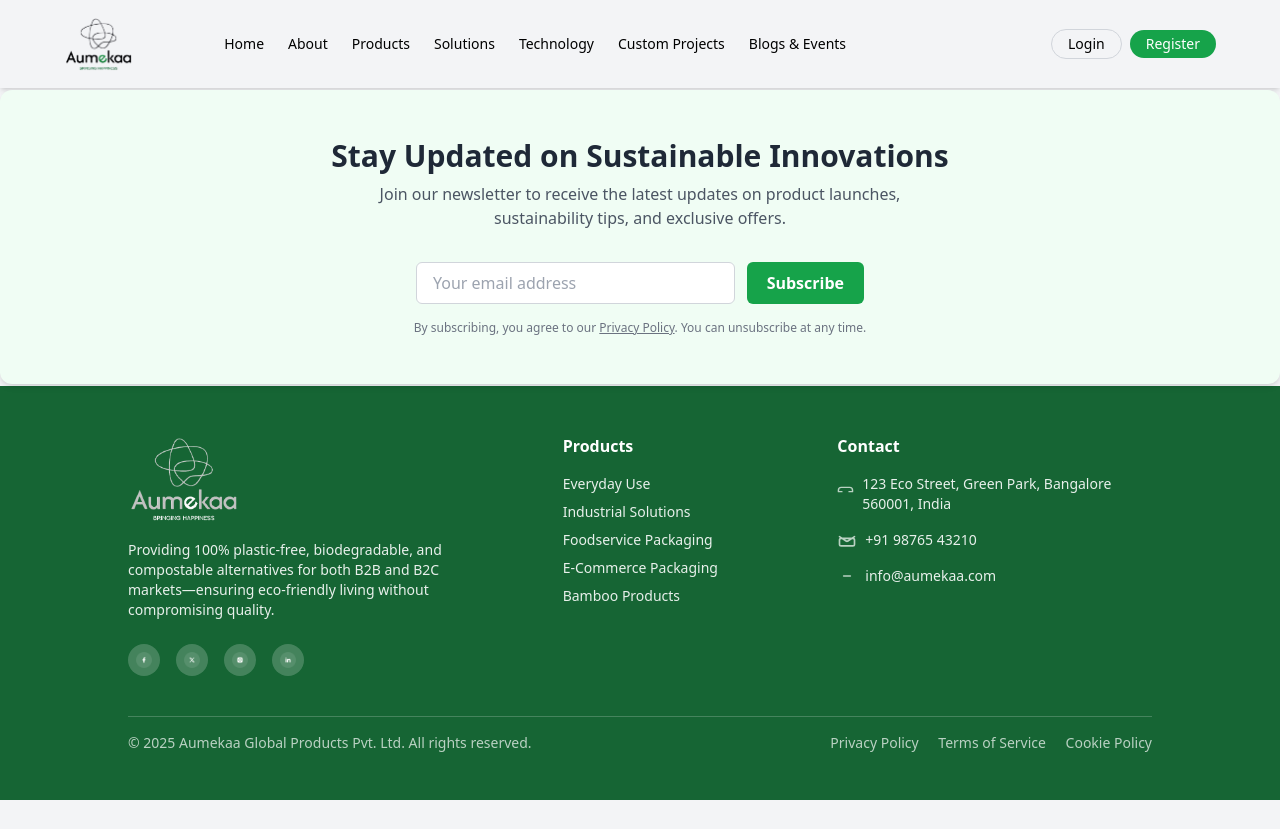
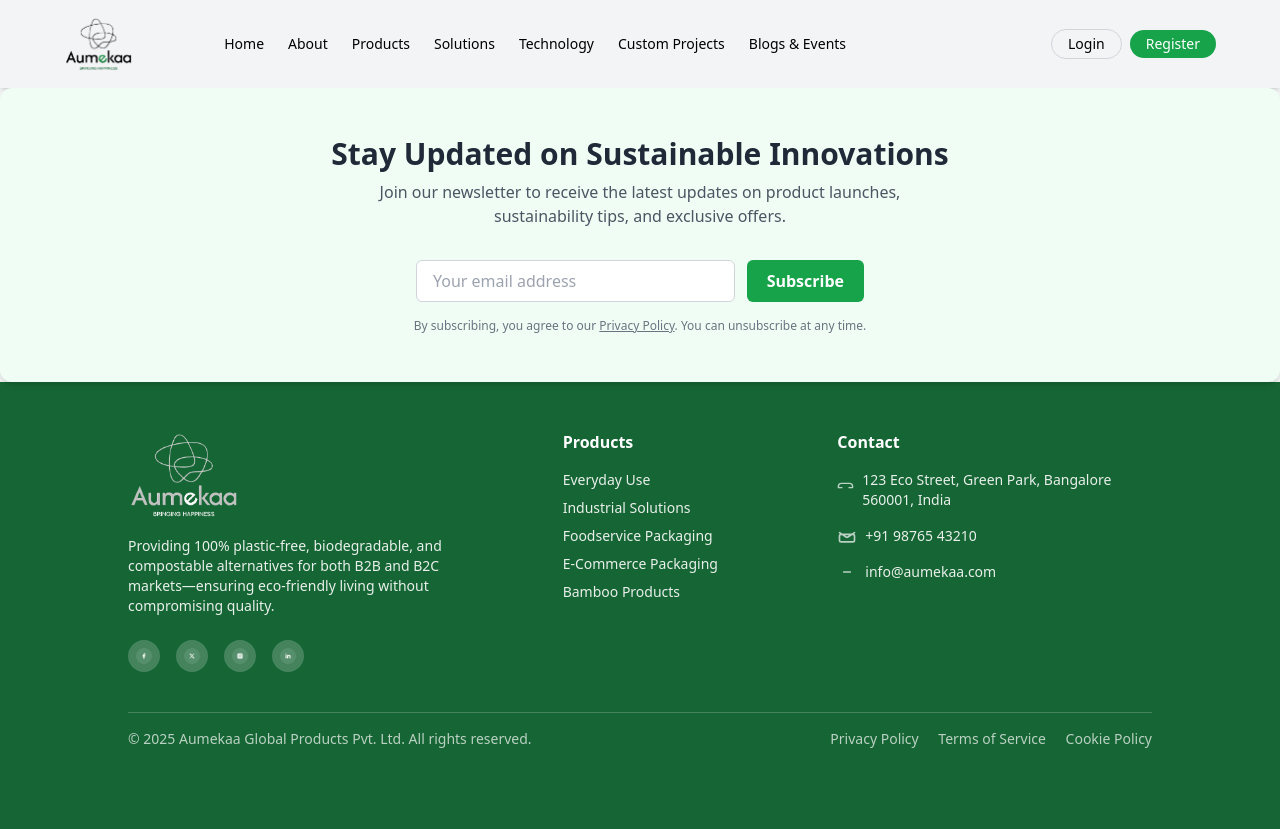
Before and after one commit to aman7398/new-demo, a plain HTML site: page footer.html in a window 1280 px wide. Before the commit the page ends 800 px from the top, so only its background shows below. Drawn offline with nearby package versions, Linux system fonts and the light colour scheme.

Commit message:
Update footer.html

```diff
--- a/footer.html
+++ b/footer.html
@@ -6,11 +6,10 @@
   <title>Footer</title>
   <script src="https://cdn.tailwindcss.com"></script>
 <style>
-  html, body {
-    height: 100%;
+ html, body {
     margin: 0;
     padding: 0;
-    overflow: hidden; /* Prevent scrolling */
+    height: 100%;
   }
 
   body {
@@ -18,13 +17,8 @@
     flex-direction: column;
   }
 
-  section, footer {
-    flex-shrink: 0;
-  }
-
   main {
-    flex-grow: 1;
-    overflow: auto;
+    flex: 1;
   }
 </style>
 
@@ -36,7 +30,7 @@
   <div id="navbar-container"></div>
 
   <!-- Newsletter Section -->
-  <section class="py-0.5">
+  <section class="">
     <div class="relative  mx-auto bg-green-50 shadow-md rounded-xl overflow-hidden px-6 md:px-12 py-12" data-aos="fade-up">
 
       <!-- Decorative Leaves -->
@@ -69,7 +63,7 @@
 
   <!-- Footer Section -->
  <!-- Footer Section -->
-<footer class="bg-green-800 text-white pt-12 pb-16">
+<footer class="bg-green-800 text-white pt-12 pb-20">
   <div class="max-w-screen-xl mx-auto px-6 md:px-32">
     <div class="grid grid-cols-1 md:grid-cols-3 gap-10">
 
```
